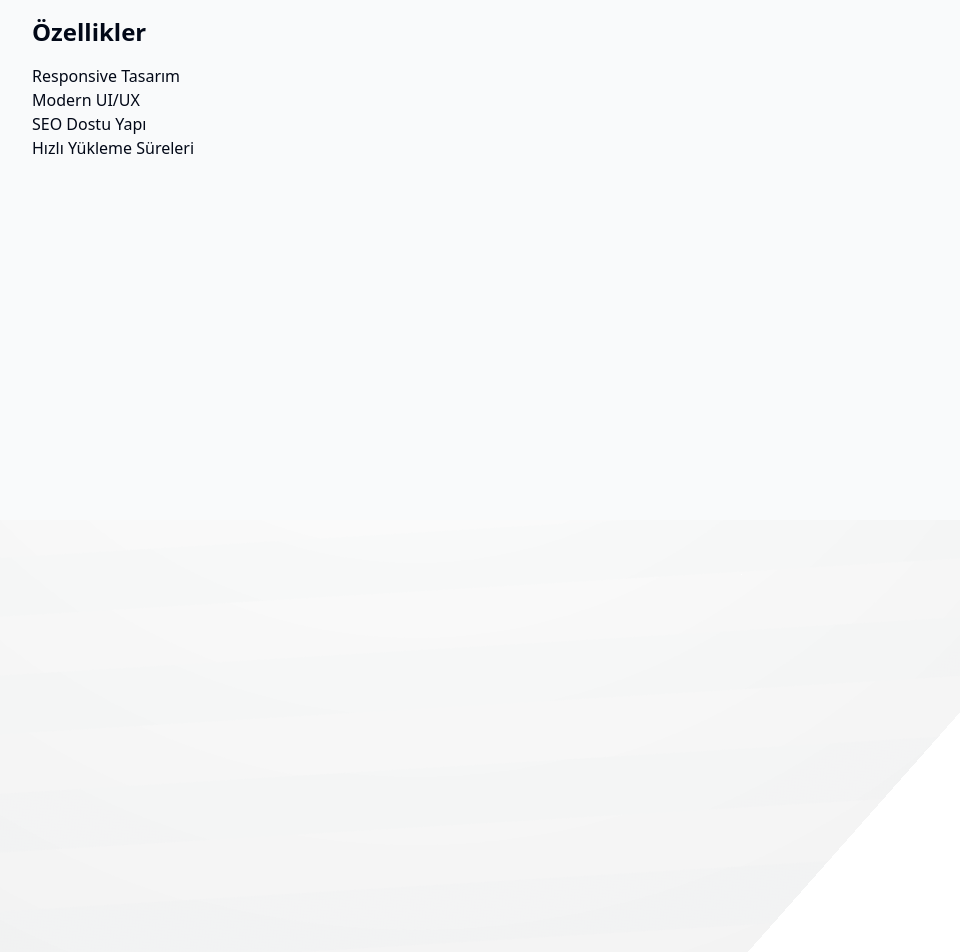
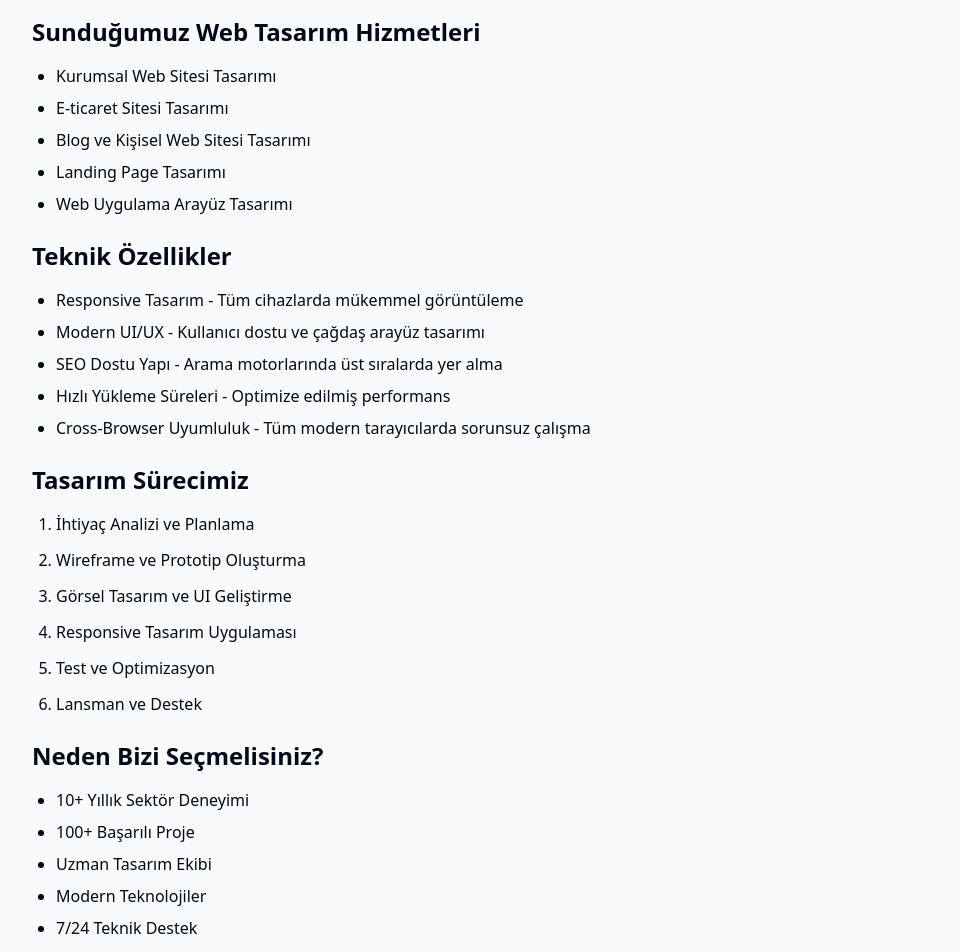
Before and after one commit to berkaycellek/corporate-websmith, a React (Vite) app: page /services/web-design in a window 1280 px wide. Shown: the part 280-1232 px from the top of the page, without its empty margins (224-1184 px from the left). Before the commit the page ends 800 px from the top, so only its background shows below. Built offline with nearby package versions, Linux system fonts and the light colour scheme.

Commit message:
Enhance content comprehensiveness
Updated the content to provide a more comprehensive overview, improving clarity and detail throughout the relevant sections.
[skip gpt_engineer]

```diff
--- a/src/pages/WebDesignService.tsx
+++ b/src/pages/WebDesignService.tsx
@@ -26,12 +26,42 @@ const WebDesignService = () => {
           <p className="text-lg mb-6">
             {t('services.webdesign.description')}
           </p>
-          <h2 className="text-2xl font-semibold mb-4">Özellikler</h2>
-          <ul>
-            <li>Responsive Tasarım</li>
-            <li>Modern UI/UX</li>
-            <li>SEO Dostu Yapı</li>
-            <li>Hızlı Yükleme Süreleri</li>
+
+          <h2 className="text-2xl font-semibold mb-4">Sunduğumuz Web Tasarım Hizmetleri</h2>
+          <ul className="list-disc pl-6 mb-6">
+            <li className="mb-2">Kurumsal Web Sitesi Tasarımı</li>
+            <li className="mb-2">E-ticaret Sitesi Tasarımı</li>
+            <li className="mb-2">Blog ve Kişisel Web Sitesi Tasarımı</li>
+            <li className="mb-2">Landing Page Tasarımı</li>
+            <li className="mb-2">Web Uygulama Arayüz Tasarımı</li>
+          </ul>
+
+          <h2 className="text-2xl font-semibold mb-4">Teknik Özellikler</h2>
+          <ul className="list-disc pl-6 mb-6">
+            <li className="mb-2">Responsive Tasarım - Tüm cihazlarda mükemmel görüntüleme</li>
+            <li className="mb-2">Modern UI/UX - Kullanıcı dostu ve çağdaş arayüz tasarımı</li>
+            <li className="mb-2">SEO Dostu Yapı - Arama motorlarında üst sıralarda yer alma</li>
+            <li className="mb-2">Hızlı Yükleme Süreleri - Optimize edilmiş performans</li>
+            <li className="mb-2">Cross-Browser Uyumluluk - Tüm modern tarayıcılarda sorunsuz çalışma</li>
+          </ul>
+
+          <h2 className="text-2xl font-semibold mb-4">Tasarım Sürecimiz</h2>
+          <ol className="list-decimal pl-6 mb-6">
+            <li className="mb-3">İhtiyaç Analizi ve Planlama</li>
+            <li className="mb-3">Wireframe ve Prototip Oluşturma</li>
+            <li className="mb-3">Görsel Tasarım ve UI Geliştirme</li>
+            <li className="mb-3">Responsive Tasarım Uygulaması</li>
+            <li className="mb-3">Test ve Optimizasyon</li>
+            <li className="mb-3">Lansman ve Destek</li>
+          </ol>
+
+          <h2 className="text-2xl font-semibold mb-4">Neden Bizi Seçmelisiniz?</h2>
+          <ul className="list-disc pl-6 mb-6">
+            <li className="mb-2">10+ Yıllık Sektör Deneyimi</li>
+            <li className="mb-2">100+ Başarılı Proje</li>
+            <li className="mb-2">Uzman Tasarım Ekibi</li>
+            <li className="mb-2">Modern Teknolojiler</li>
+            <li className="mb-2">7/24 Teknik Destek</li>
           </ul>
         </div>
       </div>
```
